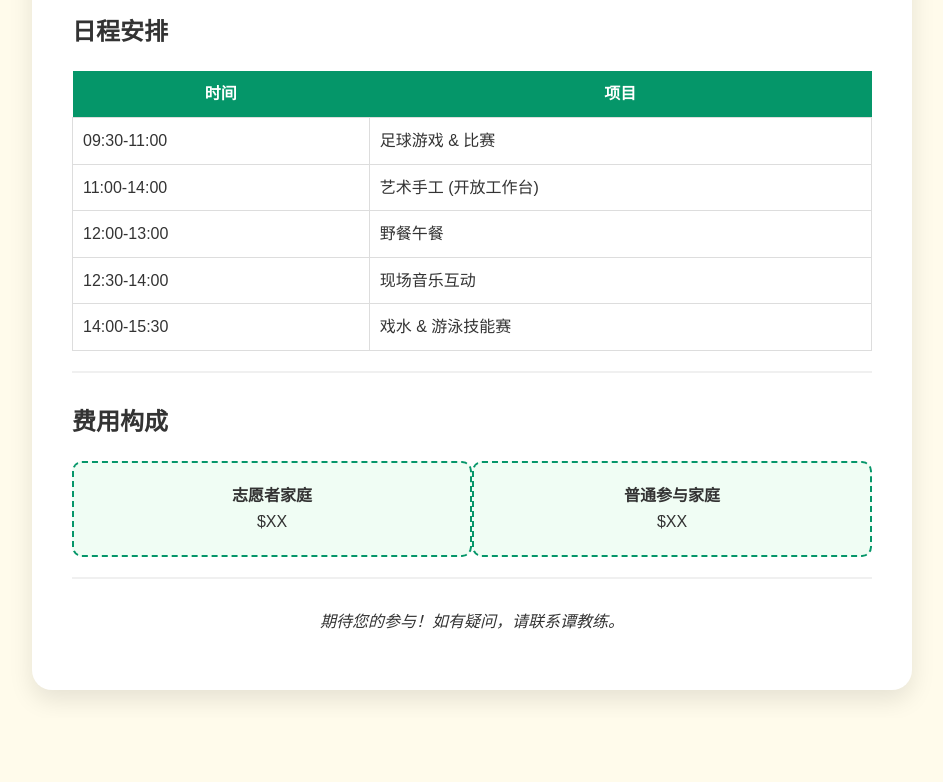
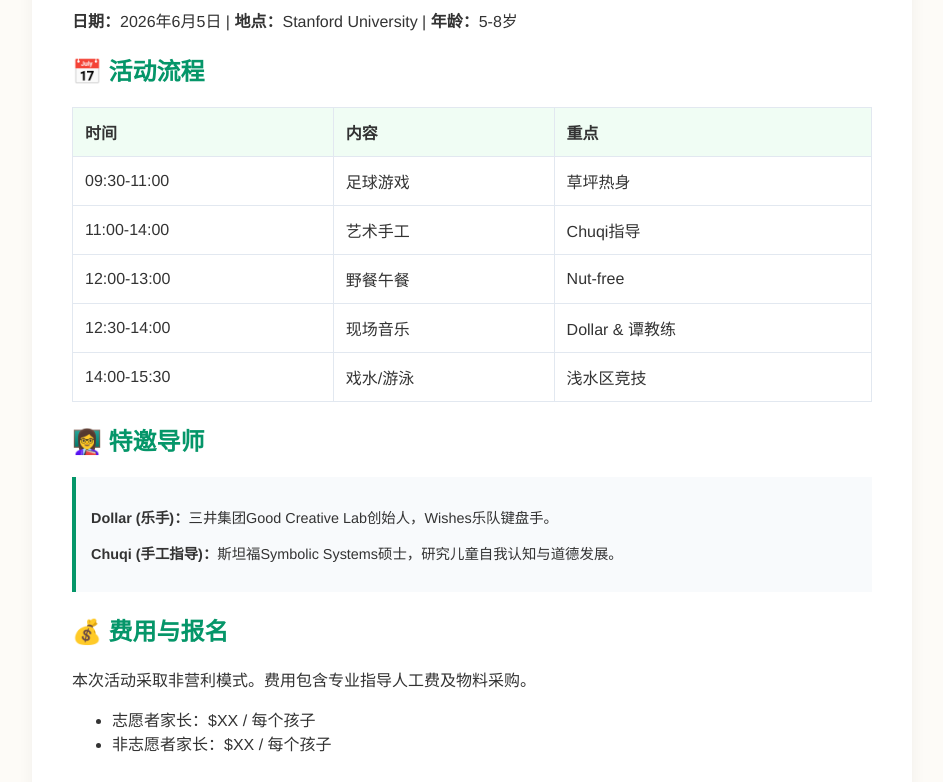
Before and after one commit to xiyuntan/soccer-camping, a plain HTML site: page index.html in a window 1280 px wide. Shown: the part 149-931 px from the top of the page, without its empty margins (168-1111 px from the left). Before the commit the page ends 867 px from the top, so only its background shows below. Drawn offline with Linux system fonts and the light colour scheme.

Commit message:
Update index.html

```diff
--- a/index.html
+++ b/index.html
@@ -5,39 +5,45 @@
     <meta name="viewport" content="width=device-width, initial-scale=1.0">
     <title>Oak Creek 夏日嘉年华</title>
     <style>
-        body { font-family: sans-serif; background: #fffbeb; padding: 20px; line-height: 1.6; color: #333; }
-        .container { max-width: 800px; margin: 0 auto; background: white; padding: 40px; border-radius: 20px; box-shadow: 0 10px 25px rgba(0,0,0,0.1); }
-        h1 { color: #059669; text-align: center; }
-        .section { margin-bottom: 30px; border-bottom: 2px solid #f0f0f0; padding-bottom: 20px; }
-        table { width: 100%; border-collapse: collapse; }
-        th { background: #059669; color: white; padding: 10px; }
-        td { padding: 10px; border: 1px solid #ddd; }
-        .price-box { display: flex; justify-content: space-between; margin-top: 20px; }
-        .box { padding: 20px; background: #f0fdf4; border: 2px dashed #059669; border-radius: 10px; width: 45%; text-align: center; }
+        body { font-family: 'Helvetica Neue', Arial, sans-serif; background: #fdfbf7; padding: 20px; color: #333; }
+        .container { max-width: 800px; margin: 0 auto; background: white; padding: 40px; border-radius: 20px; box-shadow: 0 4px 15px rgba(0,0,0,0.05); }
+        h1, h2 { color: #059669; }
+        table { width: 100%; border-collapse: collapse; margin: 20px 0; }
+        th, td { padding: 12px; border: 1px solid #e2e8f0; text-align: left; }
+        th { background: #f0fdf4; }
+        .cta-button { display: block; width: 200px; margin: 30px auto; padding: 15px; background: #059669; color: white; text-align: center; text-decoration: none; border-radius: 8px; font-weight: bold; }
+        .bio { margin-top: 20px; font-size: 0.9em; background: #f8fafc; padding: 15px; border-left: 4px solid #059669; }
     </style>
 </head>
 <body>
     <div class="container">
         <h1>Oak Creek 夏日嘉年华</h1>
-        <div class="section">
-            <h2>日程安排</h2>
-            <table>
-                <tr><th>时间</th><th>项目</th></tr>
-                <tr><td>09:30-11:00</td><td>足球游戏 & 比赛</td></tr>
-                <tr><td>11:00-14:00</td><td>艺术手工 (开放工作台)</td></tr>
-                <tr><td>12:00-13:00</td><td>野餐午餐</td></tr>
-                <tr><td>12:30-14:00</td><td>现场音乐互动</td></tr>
-                <tr><td>14:00-15:30</td><td>戏水 & 游泳技能赛</td></tr>
-            </table>
+        <p><strong>日期：</strong>2026年6月5日 | <strong>地点：</strong>Stanford University | <strong>年龄：</strong>5-8岁</p>
+
+        <h2>📅 活动流程</h2>
+        <table>
+            <tr><th>时间</th><th>内容</th><th>重点</th></tr>
+            <tr><td>09:30-11:00</td><td>足球游戏</td><td>草坪热身</td></tr>
+            <tr><td>11:00-14:00</td><td>艺术手工</td><td>Chuqi指导</td></tr>
+            <tr><td>12:00-13:00</td><td>野餐午餐</td><td>Nut-free</td></tr>
+            <tr><td>12:30-14:00</td><td>现场音乐</td><td>Dollar & 谭教练</td></tr>
+            <tr><td>14:00-15:30</td><td>戏水/游泳</td><td>浅水区竞技</td></tr>
+        </table>
+
+        <h2>👩‍🏫 特邀导师</h2>
+        <div class="bio">
+            <p><strong>Dollar (乐手)：</strong>三井集团Good Creative Lab创始人，Wishes乐队键盘手。</p>
+            <p><strong>Chuqi (手工指导)：</strong>斯坦福Symbolic Systems硕士，研究儿童自我认知与道德发展。</p>
         </div>
-        <div class="section">
-            <h2>费用构成</h2>
-            <div class="price-box">
-                <div class="box"><strong>志愿者家庭</strong><br>$XX</div>
-                <div class="box"><strong>普通参与家庭</strong><br>$XX</div>
-            </div>
-        </div>
-        <p style="text-align:center;"><em>期待您的参与！如有疑问，请联系谭教练。</em></p>
+
+        <h2>💰 费用与报名</h2>
+        <p>本次活动采取非营利模式。费用包含专业指导人工费及物料采购。</p>
+        <ul>
+            <li>志愿者家长：$XX / 每个孩子</li>
+            <li>非志愿者家长：$XX / 每个孩子</li>
+        </ul>
+
+        <a href="【在此处粘贴您的 Google Form 链接】" class="cta-button">立即前往报名</a>
     </div>
 </body>
 </html>
```
